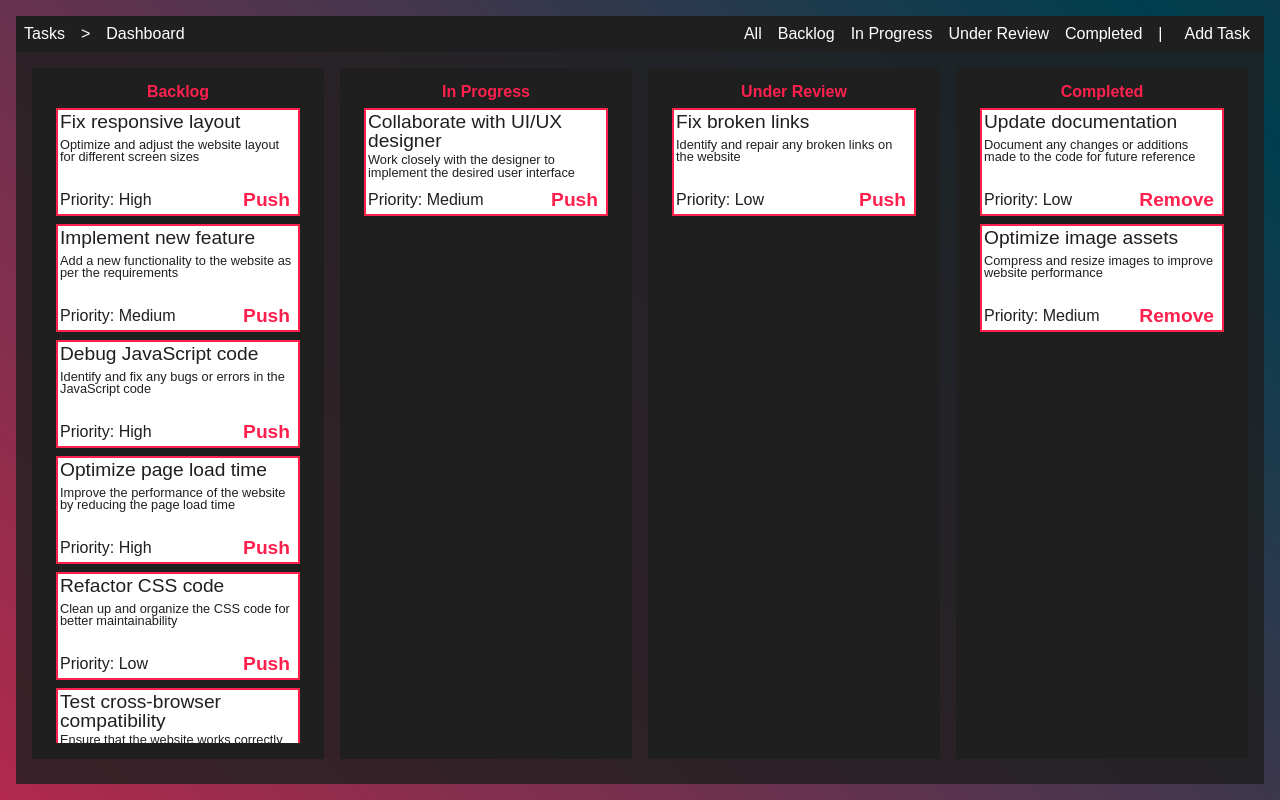
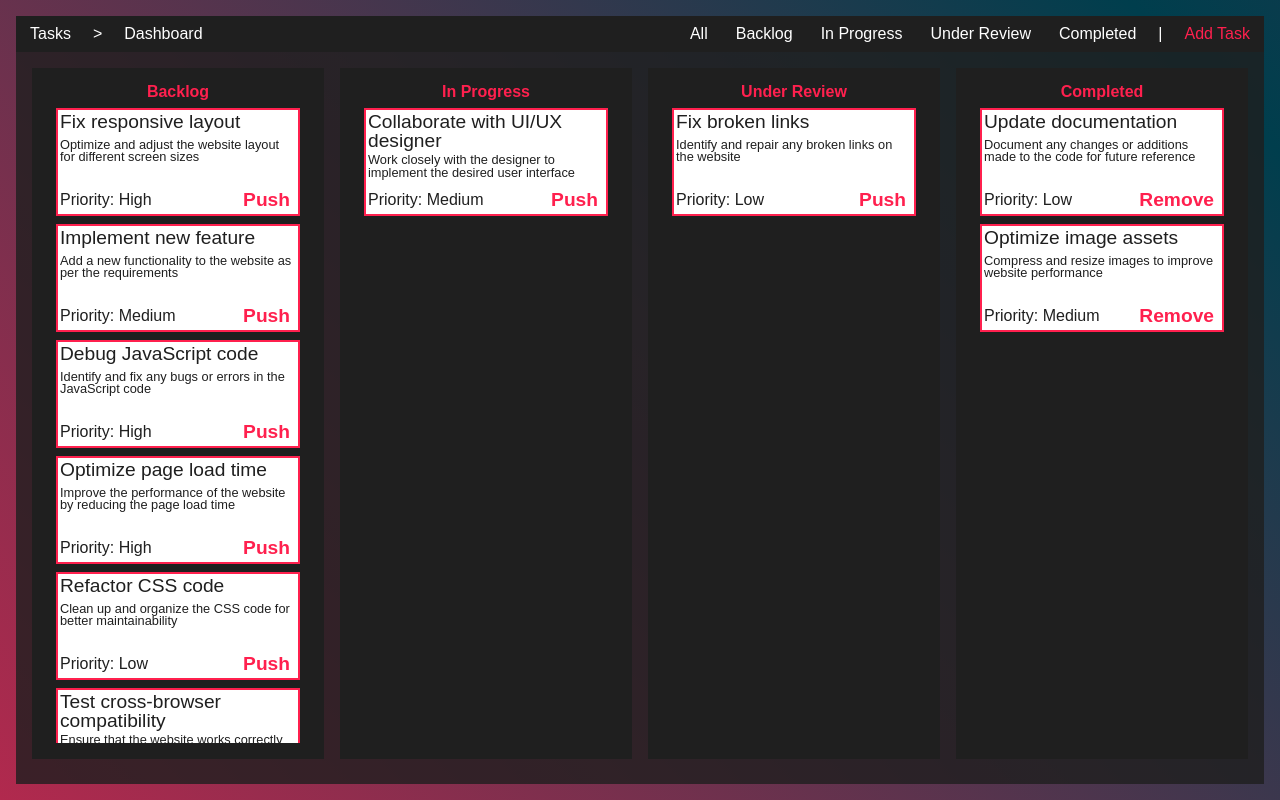
Before and after one commit to williamalowe/TaskSync, a React (Vite) app: page /workspace in a window 1280 px wide. Built offline with nearby package versions, Linux system fonts and the light colour scheme; a web font is replaced by a local one.

Commit message:
fix/ changed NavLink elements => button elements

```diff
--- a/src/components/Navbar/Navbar.jsx
+++ b/src/components/Navbar/Navbar.jsx
@@ -1,19 +1,18 @@
-import { NavLink } from 'react-router-dom';
 import styles from './Navbar.module.css';
 
 const Navbar = ({ handleOpenModal }) => {
   return (
     <nav className={styles.nav}>
       <div className={styles.left}>
-        <NavLink>Tasks</NavLink> &gt;
-        <NavLink>Dashboard</NavLink>
+        <button to="./">Tasks</button> &gt;
+        <button to="./dashboard">Dashboard</button>
       </div>
       <div className={styles.right}>
-        <NavLink>All</NavLink>
-        <NavLink>Backlog</NavLink>
-        <NavLink>In Progress</NavLink>
-        <NavLink>Under Review</NavLink>
-        <NavLink>Completed</NavLink> <span>|</span>
+        <button>All</button>
+        <button>Backlog</button>
+        <button>In Progress</button>
+        <button>Under Review</button>
+        <button>Completed</button> <span>|</span>
         <button onClick={handleOpenModal}>Add Task</button>
       </div>
     </nav>
--- a/src/components/Navbar/Navbar.module.css
+++ b/src/components/Navbar/Navbar.module.css
@@ -26,7 +26,7 @@
 .left>a:hover, .right>a:hover, .right>button:hover {
   color: #FF204E;
 }
-.right>button {
+.left>button, .right>button {
   border: none;
   background: none;
   font-size: 1rem;
@@ -35,6 +35,16 @@
   cursor: pointer;
   transition: color 0.3s ease-in-out;
 }
+.right>button:last-child {
+  color: #FF204E;
+}
+a.active {
+  color: #FF204E;
+}
+.right>button:last-child:hover {
+  color: #209bff;
+}
+
 /* Mobile View */
 @media only screen and (max-width: 600px) {
   .nav {
```
